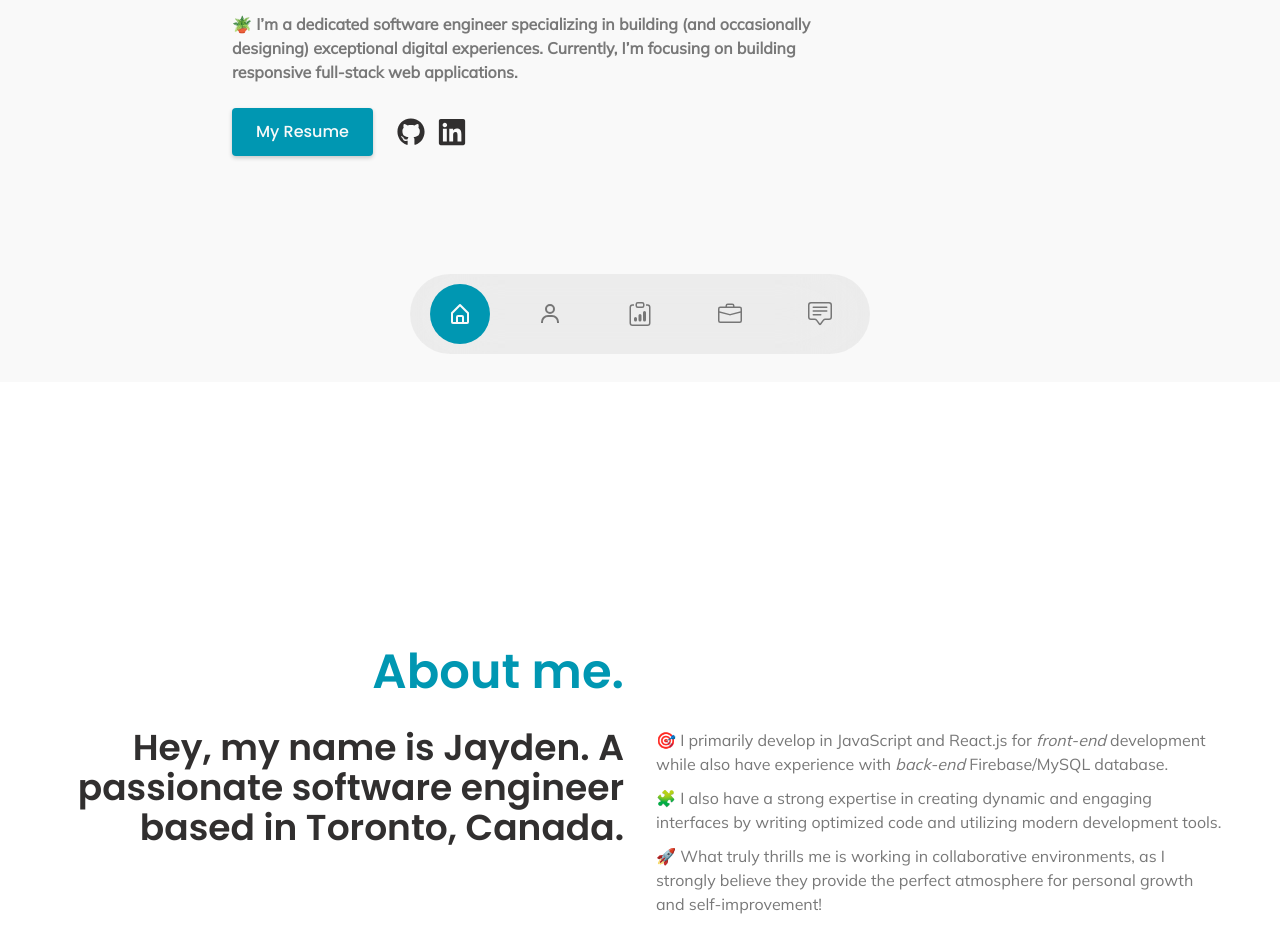
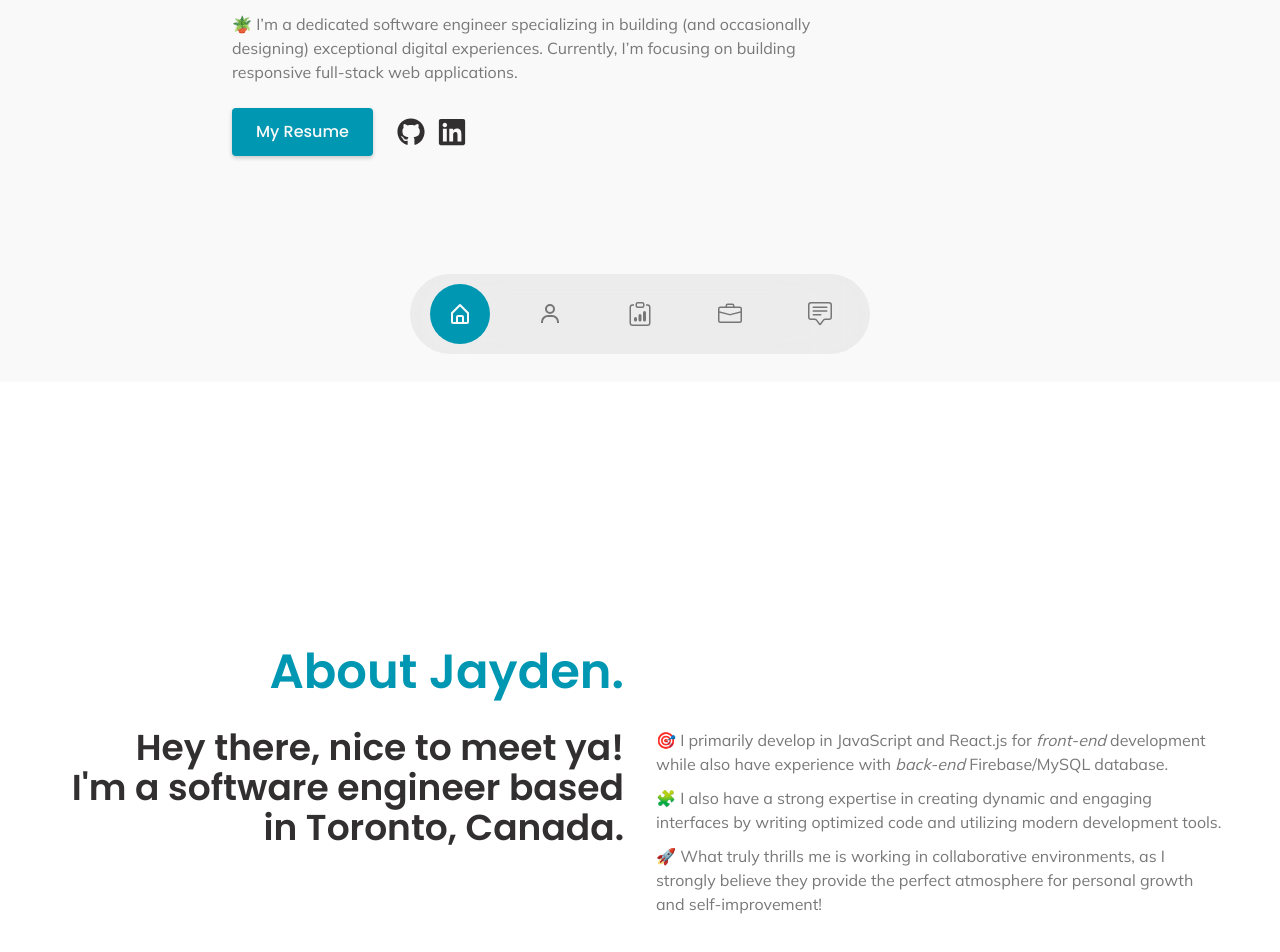
Before and after one commit to jayden-n/my-portfolio, a React (Create React App) app: page / in a window 1280 px wide. Shown: the part 418-1370 px from the top of the page. Built offline with nearby package versions, Linux system fonts and the light colour scheme; the HTML template or start-up script is replaced by a standard one.

Commit message:
ui changed

```diff
--- a/src/components/About.jsx
+++ b/src/components/About.jsx
@@ -8,10 +8,10 @@ const About = () => {
   return (
     <div name="about" className="w-full h-screen bg-[#ffffff] text-[#312F2F]">
       <div className="flex flex-col justify-center items-center w-full h-full">
-        <div className="max-w-[1000px] w-full grid grid-cols-2 gap-8">
+        <div className="max-w-[1150px] w-full grid grid-cols-2 gap-8">
           <div data-aos="fade-down" className="sm:text-right pb-8 pl-4">
             <p className="text-5xl text-[#0097B2] font-bold inline ">
-              About me.
+              About Jayden.
             </p>
           </div>
           <div></div>
@@ -22,8 +22,8 @@ const About = () => {
             className="sm:text-right text-4xl font-bold"
           >
             <p>
-              Hey, my name is Jayden. A passionate software engineer based in
-              Toronto, Canada.
+              Hey there, nice to meet ya! <br></br> I'm a software engineer
+              based in Toronto, Canada.
             </p>
           </div>
           <div data-aos="fade-left">
@@ -36,7 +36,6 @@ const About = () => {
               <i
                 style={{
                   fontFamily: 'Mulish, sans-serif',
-                  marginBottom: '15em',
                 }}
               >
                 front-end
--- a/src/components/Home.jsx
+++ b/src/components/Home.jsx
@@ -57,7 +57,7 @@ const Home = () => {
         </div>
         <p
           data-aos="fade-left"
-          className="text-[#787878] py-4 font-bold pt-6 max-w-[700px] lg:pl-16"
+          className="text-[#787878] py-4 pt-6 max-w-[700px] lg:pl-16"
           style={{ fontFamily: 'Mulish, sans-serif' }}
         >
           🪴 I’m a dedicated software engineer specializing in building (and
--- a/src/components/Navbar.jsx
+++ b/src/components/Navbar.jsx
@@ -10,7 +10,7 @@ const Navbar = () => {
   const handleClick = () => setNav(!nav);
 
   return (
-    <div className="absolute shadow-md w-full h-[76px] flex justify-between items-center lg:px-20 px-11 bg-[#ffffff] text-[#36373b]">
+    <div className="absolute shadow-md w-full h-[80px] flex justify-between items-center lg:px-20 px-11 bg-[#ffffff] text-[#36373b]">
       <div>
         <p
           className="text-2xl font-bold text-[#0097B2]"
```
